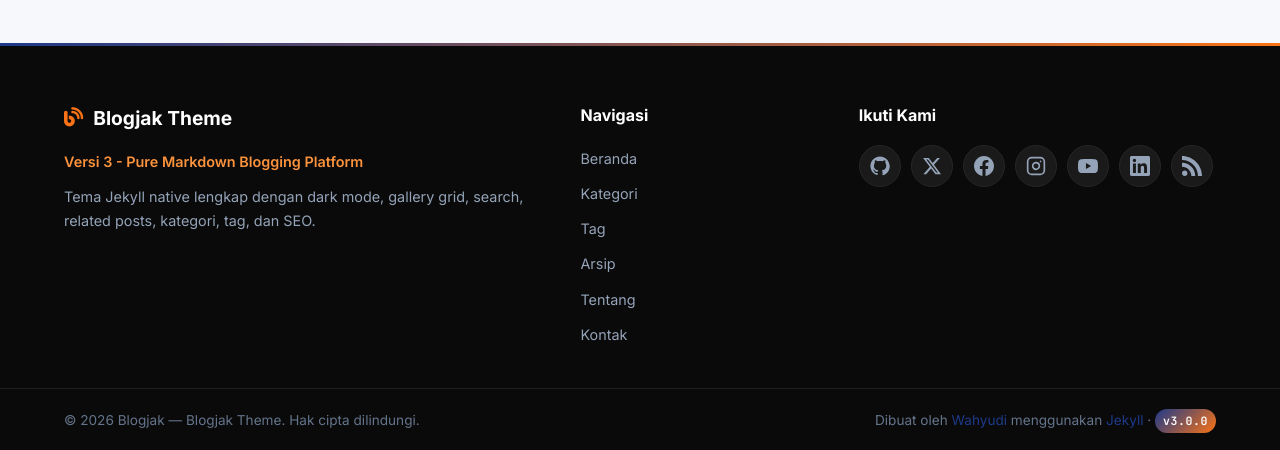
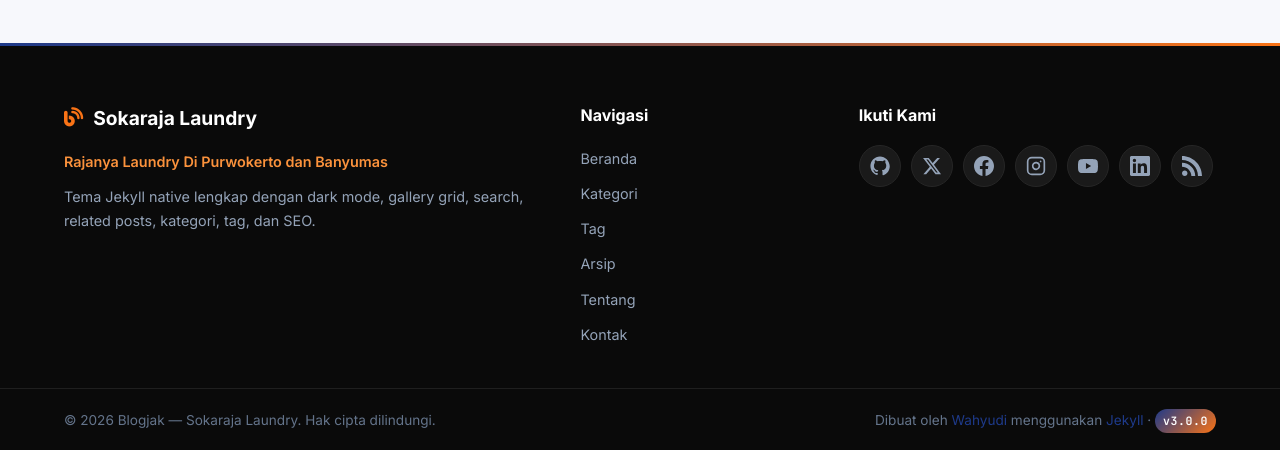
Before and after one commit to blogjak/blogjak-theme, a Jekyll site: the page built from contact.md, in a window 1280 px wide and 1206 px high. Shown: the part 753-1203 px from the top of the window. Built offline with Jekyll 4.4.1, drawn with Linux system fonts in a browser that asks for light colours.

Commit message:
Update _config.yml

```diff
--- a/_config.yml
+++ b/_config.yml
@@ -2,8 +2,8 @@
 # Blogjak Theme Versi 3.0 — Konfigurasi Jekyll
 # ============================================
 
-title: "Blogjak Theme"
-tagline: "Versi 3 - Pure Markdown Blogging Platform"
+title: "Sokaraja Laundry"
+tagline: "Rajanya Laundry Di Purwokerto dan Banyumas"
 description: "Tema Jekyll native lengkap dengan dark mode, gallery grid, search, related posts, kategori, tag, dan SEO."
 author: "Blogjak"
 email: "hello@blogjak.dev"
@@ -43,7 +43,7 @@ plugins:
 
 # ====== Language & SEO ======
 lang: id_ID
-logo: "/assets/images/logo.png"
+logo: "https://scontent-cgk1-1.xx.fbcdn.net/v/t39.30808-6/470205868_569155715736487_8553985799230445898_n.jpg?stp=dst-jpg_tt6&cstp=mx500x500&ctp=s500x500&_nc_cat=109&ccb=1-7&_nc_sid=6ee11a&_nc_eui2=AeE3QllIHl2n7ogcs1y9_qDrmx4sDctYPYebHiwNy1g9h68rXT0Pag2hHqOktMZxt_WUh53r_fPt5vZaq37g7gzU&_nc_ohc=mu7fAgjY86oQ7kNvwGZnRI1&_nc_oc=Adp-ObjLODC-K6JeZQp5JLa6lfbMPDKK1lWard0BQ6bcTOMA_QOU2uM5JT80KiBDeyc&_nc_zt=23&_nc_ht=scontent-cgk1-1.xx&_nc_gid=4_1cc4CwmADHi3Nyeu7KtQ&_nc_ss=7f2a8&oh=00_AQKq7tqmuG1_vq1XlCUY_17O8oQxMGHgD-TUi-CyMqhRvA&oe=6AB82824"
 
 twitter:
   username: blogjak
```
